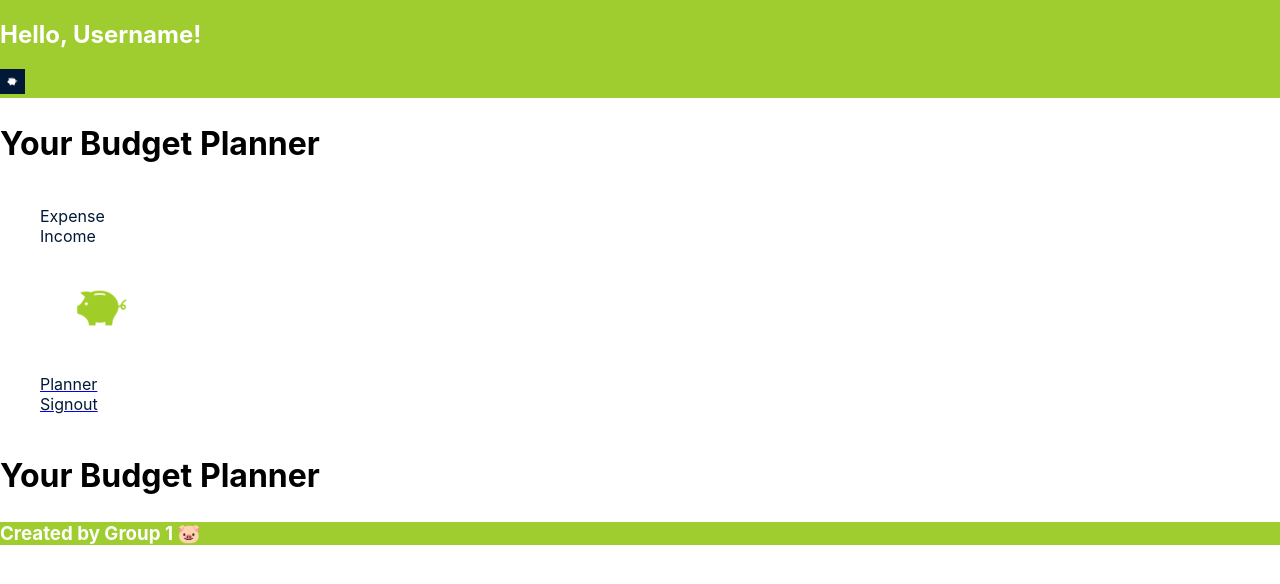
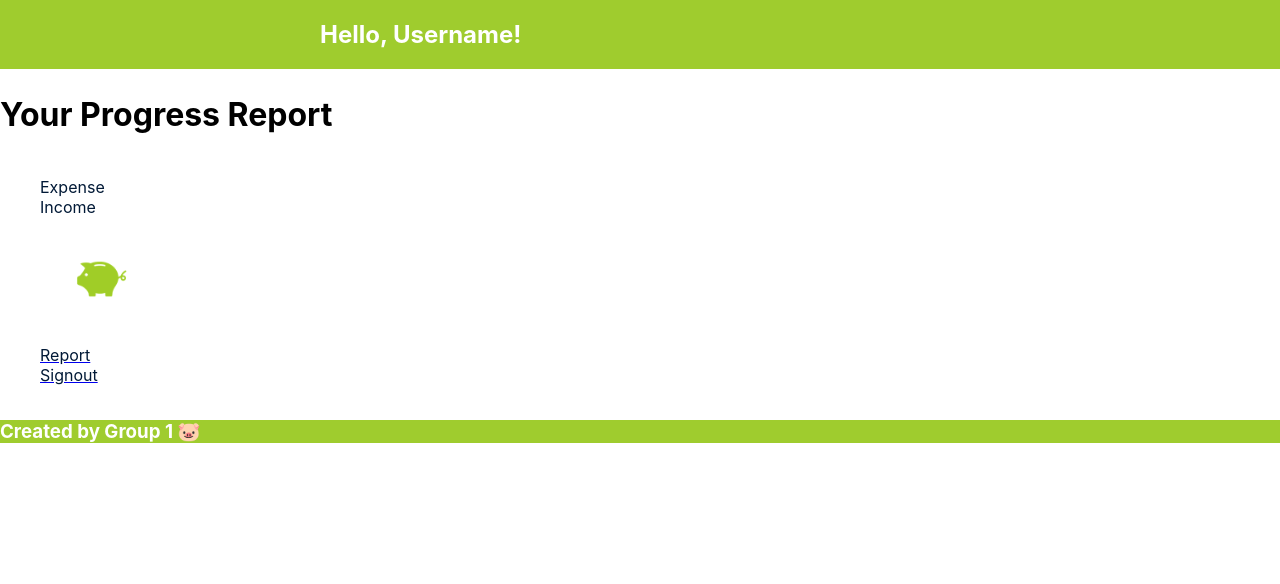
Before and after one commit to emsaw721/stacks-on-stacks, a React (Create React App) app in the folder client/: page /planner in a window 1280 px wide. Shown: the top 584 px of the page. Built offline with nearby package versions, Linux system fonts and the light colour scheme.

Commit message:
fixed problem in App.js

```diff
--- a/client/src/App.js
+++ b/client/src/App.js
@@ -52,7 +52,6 @@ function App() {
           </Routes>
         </div>
         <Navbar />
-        <Planner></Planner>
         <Footer />
       </Router>
     </ApolloProvider>
--- a/client/src/components/Navbar.js
+++ b/client/src/components/Navbar.js
@@ -3,13 +3,6 @@ import {Link} from 'react-router-dom';
 import './components.css';
 import Navpig from './oinktranspig.png';
 import Auth from '../utils/auth';
-
-// import Expense from './pages/Expense';
-// import Income from './pages/Income';
-// import Planner from './pages/Planner';
-// import Dashboard from './pages/Dashboard';
-
-
 
 const Nav = () => {
     return(
@@ -34,7 +27,7 @@ const Nav = () => {
                 </li>
                 <li className='nav-item'>
                     <Link to='/planner' className='nav-link'>
-                        <span className='link-text'>Planner</span>
+                        <span className='link-text'>Report</span>
                     </Link>
                 </li>
                 <li className='nav-item'>
--- a/client/src/components/components.css
+++ b/client/src/components/components.css
@@ -119,12 +119,25 @@
     background-color: var(--quinary-color);
     color: var(--tertiary-color);
     display: flex;
-    justify-content: space-between;
 }
 
-.header img {
-    width: 5%;
+.header .loggedin {
+    justify-content: center;
+    text-align: center;
+    margin-left: 25%;
+}
+
+.header .loggedout {
+    flex-direction: column;
+}
+
+.header .loggedout img {
+    width: 100%;
     height: auto;
+}
+
+.header .loggedin img {
+    display: none;
 }
 
 /* ----- Calendar Styling -------- */
--- a/client/src/pages/Planner.js
+++ b/client/src/pages/Planner.js
@@ -1,32 +1,12 @@
 import React from 'react'
-import { Doughnut } from 'react-chartjs-2';
 import './pages.css';
 
 const Planner = () => {
 
     return (
         <section className='planner'>
-            <h1> Your Budget Planner </h1>
-            {/* <Doughnut data={{
-                datasets: [
-                    {
-                        id: 1,
-                        label: 'Expense1',
-                        data: [5, 6, 7],
-                    },
-                    {
-                        id: 2,
-                        label: 'Expense2',
-                        data: [3, 2, 1]
-                    },
-                    {
-                        id: 3,
-                        label: 'Expense3',
-                        data: [7, 8, 9]
-                    },
-                ],
-            }}
-            /> */}
+            <h1> Your Progress Report </h1>
+
         </section>
     )
 }
```
